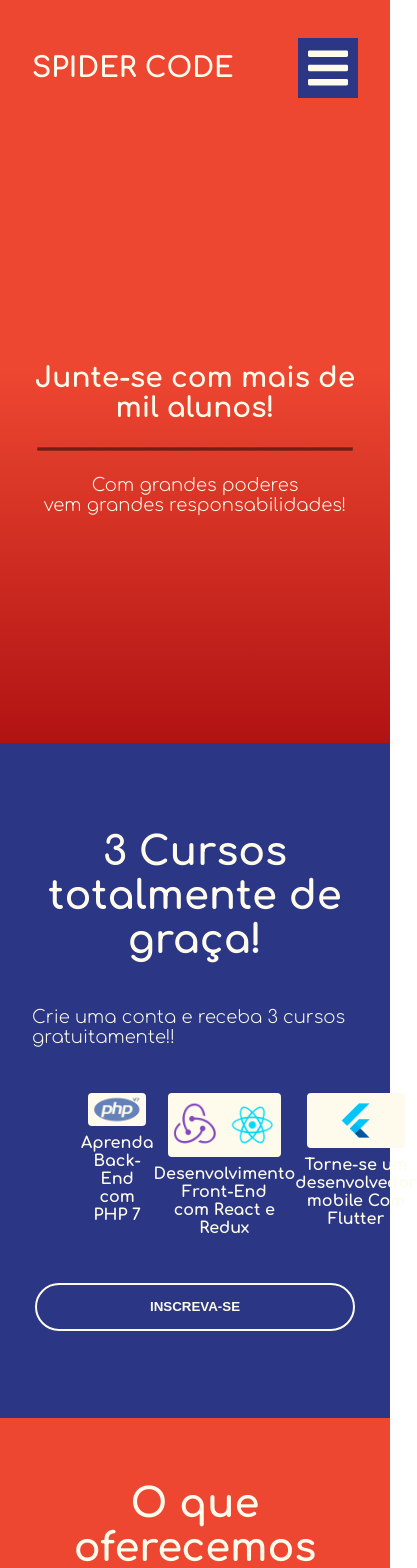
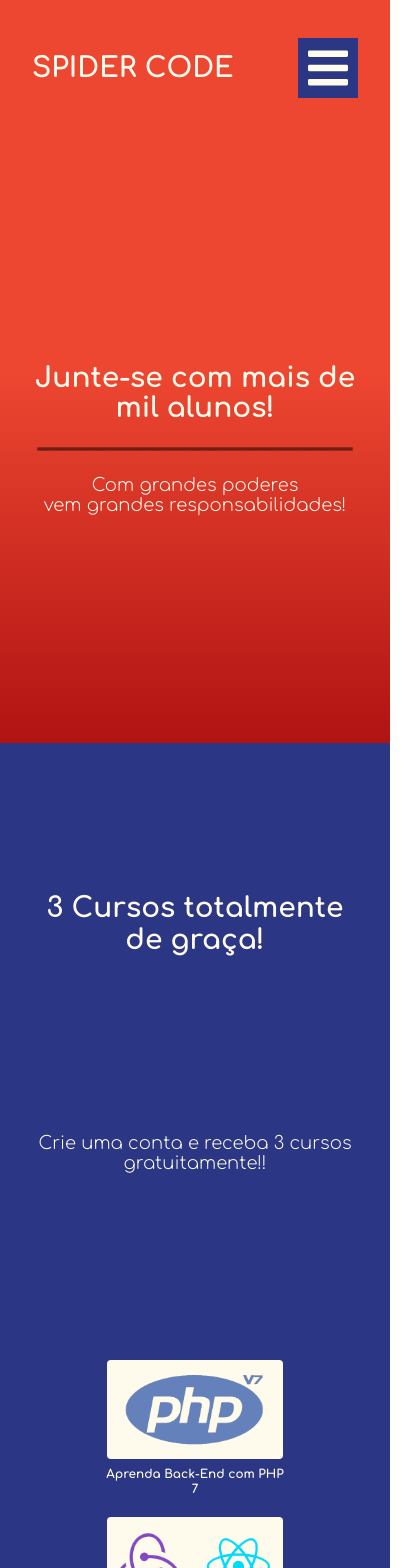
Before and after one commit to RuanLima8727/spidercode, a React (Create React App) app in the folder frontend/: page / in a window 390 px wide. Shown: the top 1568 px of the page, 417 px wide, since content can reach past the window. Built offline with nearby package versions, Linux system fonts and the light colour scheme.

Commit message:
Responsividade da segunda tela pronta

```diff
--- a/frontend/public/index.html
+++ b/frontend/public/index.html
@@ -7,7 +7,7 @@
     <link rel="shortcut icon" href="favicon.png" type="image/x-icon">
     <title>Spider Code</title>
 </head>
-<body >
+<body>
     <noscript>Por favor, ligue o javascript do navegador</noscript>
     <div id="root"></div>
 </body>
--- a/frontend/src/App.jsx
+++ b/frontend/src/App.jsx
@@ -21,7 +21,7 @@ const App = () => {
 
     <div>
       <Home/>
-      <p>{variavel}</p>
+      <p style={{background:"red"}}>{variavel}</p>
       <button onClick={()=>{teste()}}>AAAAAAAAAAAAAA</button>
     </div>
   )
--- a/frontend/src/components/card-course/styles.css
+++ b/frontend/src/components/card-course/styles.css
@@ -3,17 +3,43 @@
     display: flex;
     flex-direction: column;
     align-items: center;
+    justify-content: center;
+
 
 }
 
 .section-2 .container .card-container article img {
-    width:  80%;
+    width:  90%;
     border-radius: 4px;
     /* aaaaaaaa */
 }
 
 .section-2 .container .card-container article h4 {
     color :#FEFBEC;
+    padding : 0px 5px;
     padding-top: 8px;
     text-align: center;
+    font-size: 13px;
+
 }
+
+@media (max-width : 740px) {
+    .section-2 .container .card-container article {
+        padding: 5% 0px;
+    }
+    .section-2 .container .card-container article h4 {
+        font-size: 15px;
+    }
+}
+
+@media (max-width : 490px) {
+    .section-2 .container .card-container article h4 {
+        font-size: 13px;
+        line-height: 15px;
+    }
+}
+@media (max-width : 404px) {
+    .section-2 .container .card-container article h4 {
+        font-size: 12px;
+    }
+}
--- a/frontend/src/pages/Home/index.jsx
+++ b/frontend/src/pages/Home/index.jsx
@@ -18,8 +18,8 @@ import CategoryCard from '../../components/category-card'
 
 const Home = ()=> {
     return (
-        <>
-        {/* <Animation/> */}
+        <div className="teste">
+        <Animation/>
         <div className="section-1">
             <div className="container">
                 <header>
@@ -100,7 +100,7 @@ const Home = ()=> {
                 </section>
             </div>
         </div>
-    </>
+    </div>
     )
 }
 
--- a/frontend/src/pages/Home/styles.css
+++ b/frontend/src/pages/Home/styles.css
@@ -110,8 +110,6 @@
     align-items: center;
     justify-content: space-around;
 
-    /*  */
-
  }
 
  .section-2 .container h2 {
@@ -124,6 +122,7 @@
 .section-2 .container p {
     font-size : 18px;
     color : #FEFBEC;
+    text-align : center;
 }
 /* Aqui você aplica estilo no section ou card-container e faz efeito nos articles */
 .section-2 .container .card-container {
@@ -199,11 +198,17 @@
         width: 45%;
         /* background-color: rgb(206, 186, 7); */
     }
+
 }
 
 
 @media (max-width : 960px) {
     .section-1 .container main section:nth-child(2) img{
+        width: 90%;
+    }
+
+
+    .section-2 .container .card-container {
         width: 90%;
     }
 }
@@ -240,6 +245,30 @@
      }
 }
 
+@media (max-width : 740px) {
+    .section-2 {
+        height: 172vh;
+    }
+    .section-2 .container {
+        height: 172vh;
+    }
+    .section-2 .container p {
+        padding-top: 2%;
+    }
+    .section-2 .container .card-container {
+        width: 50%;
+        padding:2% 0px;
+        flex-direction: column;
+    }
+    .section-2 .container .card-container article {
+        padding: 5% 0px;
+    }
+    .section-2 .container .card-container article h4 {
+        font-size: 25px;
+    }
+}
+
+
 @media (max-width : 620px) {
     .section-1 .container header h2 {
         font-size : 30px;
@@ -261,7 +290,12 @@
         font-size: 22px;
     }
 
-
+    .section-2 .container h2 {
+        font-size: 30px;
+    }
+    .section-2 .container .card-container {
+        width: 60%;
+    }
 
 }
 
@@ -282,6 +316,10 @@
         line-height: 20px;
     }
 
+    .section-2 .container h2 {
+        font-size: 28px;
+    }
+
     /* FAÇA RESPONSIVIDADE ATÉ 360PIXELS, MENOR QUE ISSO SÓ O GALAXY FOLD, QUE PODE SER IGNORADO */
 }
 
@@ -289,4 +327,7 @@
     .section-1 .container header h2 {
         font-size : 23px;
     }
+    .teste {
+        width: 375px;
+    }
 }
```
